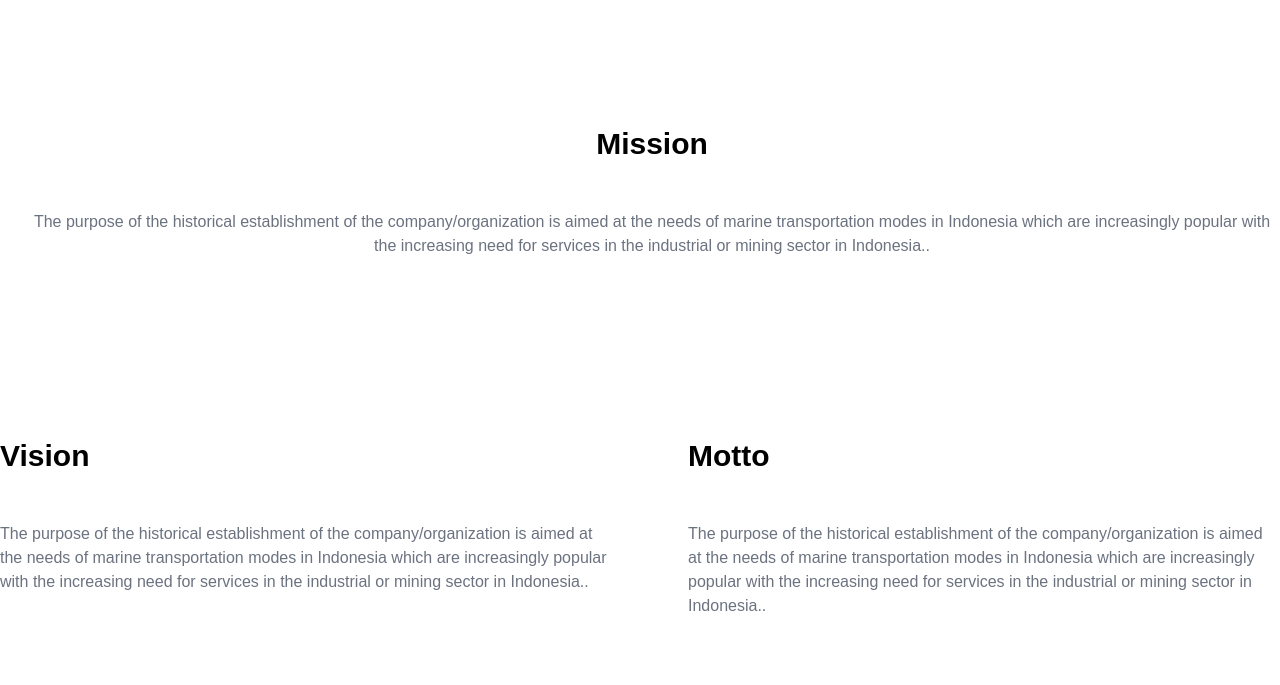
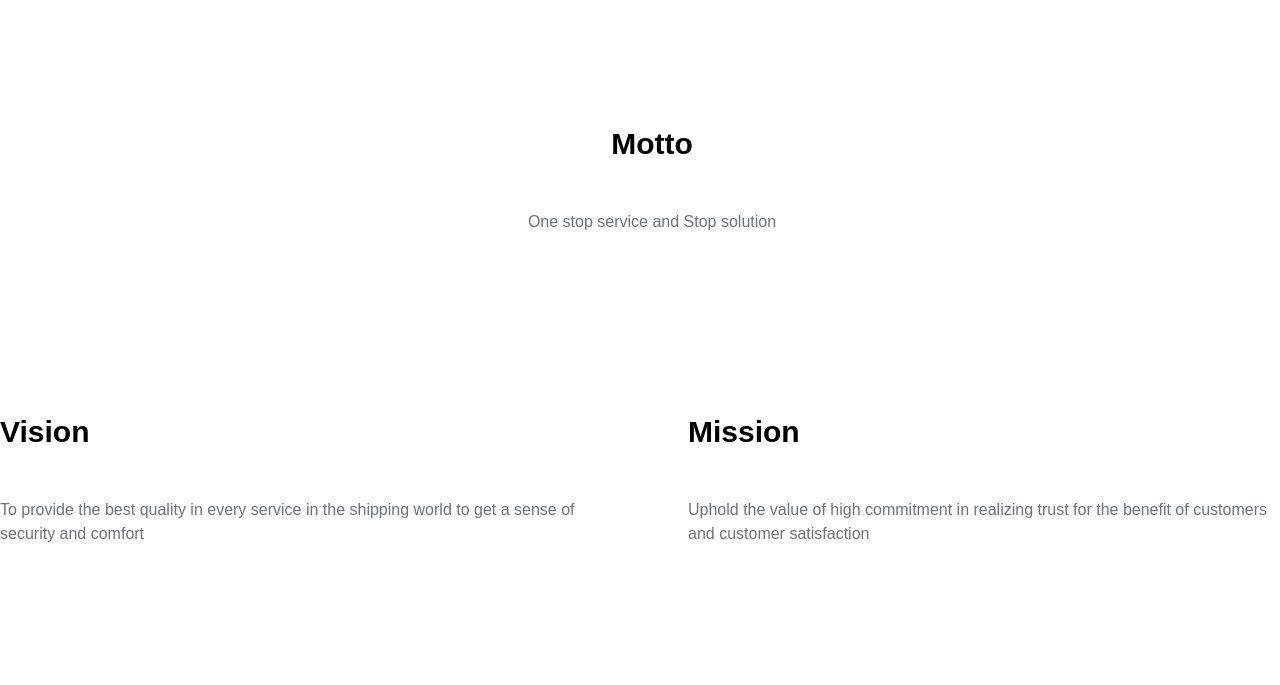
Before and after one commit to xxidbr9/javatirtamaritim, a Gatsby site: page /about in a window 1280 px wide. Shown: the part 342-1027 px from the top of the page. Built offline with nearby package versions, Linux system fonts and the light colour scheme; Gatsby itself is replaced by a stand-in of ours; a web font is replaced by a local one.

Commit message:
feat(Change about page content): Change about page content

```diff
--- a/src/Layout/About/index.jsx
+++ b/src/Layout/About/index.jsx
@@ -1,9 +1,8 @@
-import React from 'react'
-import Navbar from '../../components/Navbar'
-import Footer from '../../components/Footer'
-import Hero from '../../components/Hero'
+import React from "react";
+import Navbar from "../../components/Navbar";
+import Footer from "../../components/Footer";
+import Hero from "../../components/Hero";
 import ImageBanner from "../../assets/images/international_trade.jpg";
-
 
 // const AccentSmall = (props) => {
 //   return (
@@ -35,45 +34,37 @@ const AboutLayout = () => {
       <Navbar active="/about" />
       <Hero title={"About Us"} ImageBanner={ImageBanner} />
       <section className="tablet:px-8 mobile:px-4 desktop:px-0">
-
         <div className="tablet:container mx-auto bg-white relative my-20 grid mobile:grid-cols-1 laptop:grid-cols-2 gap-12">
           <div class="py-16 laptop:pl-6 tablet:col-span-2 tablet:text-center">
-            <Title>
-              Mission
-            </Title>
+            <Title>Motto</Title>
             <div>
-              <Paragraph>
-                The purpose of the historical establishment of the company/organization is aimed at the needs of marine transportation modes in Indonesia which are increasingly popular with the increasing need for services in the industrial or mining sector in Indonesia..
-              </Paragraph>
+              <Paragraph>One stop service and Stop solution</Paragraph>
             </div>
           </div>
           <div class="py-16">
-            <Title>
-              Vision
-            </Title>
+            <Title>Vision</Title>
             <div>
               <Paragraph>
-                The purpose of the historical establishment of the company/organization is aimed at the needs of marine transportation modes in Indonesia which are increasingly popular with the increasing need for services in the industrial or mining sector in Indonesia..
+                To provide the best quality in every service in the shipping
+                world to get a sense of security and comfort
               </Paragraph>
             </div>
           </div>
           <div class="py-16 laptop:pl-6">
-            <Title>
-              Motto
-            </Title>
+            <Title>Mission</Title>
             <div>
               <Paragraph>
-                The purpose of the historical establishment of the company/organization is aimed at the needs of marine transportation modes in Indonesia which are increasingly popular with the increasing need for services in the industrial or mining sector in Indonesia..
+                Uphold the value of high commitment in realizing trust for the
+                benefit of customers and customer satisfaction
               </Paragraph>
             </div>
           </div>
-
         </div>
       </section>
 
       <Footer />
     </React.Fragment>
-  )
-}
+  );
+};
 
-export default AboutLayout
+export default AboutLayout;
```
